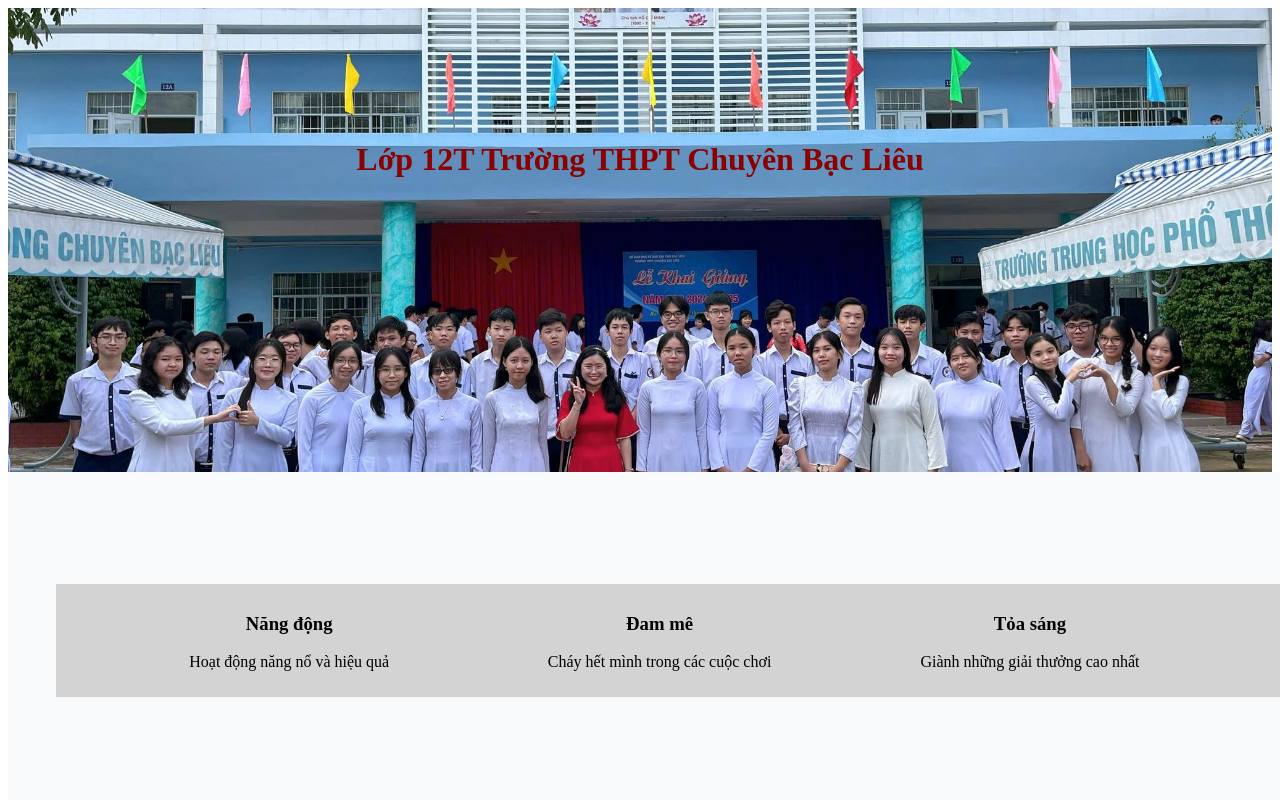
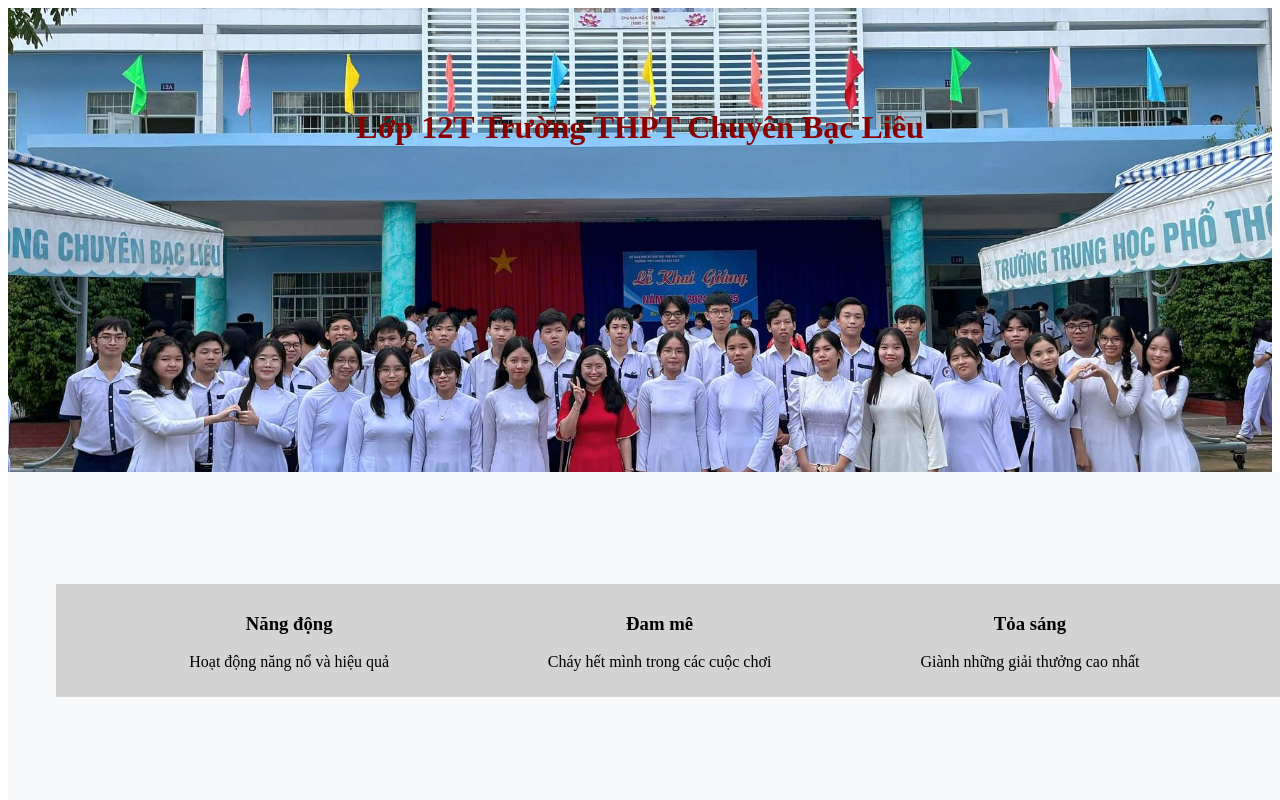
Before and after one commit to pao1608/12T-THPTChuyenBL, a plain HTML site: page index.html in a window 1280 px wide. Shown: the top 800 px of the page. Drawn offline with Linux system fonts and the light colour scheme.

Commit message:
Update styles.css

```diff
--- a/styles.css
+++ b/styles.css
@@ -1,4 +1,4 @@
-.banner{background: url("anhlop.jpg") no-repeat center center; background-size: cover; padding-top: 7rem; padding-bottom: 17rem; text-align: center; color: darkred;}
+.banner{background: url("anhlop.jpg") no-repeat center center; background-size: cover; padding-top: 5rem; padding-bottom: 19rem; text-align: center; color: darkred;}
 .slogan{background-color: rgb(248,249,250); text-align: center; width: 100%; padding-right: 0.5rem; padding-left: 3rem; padding-top: 7rem; padding-bottom: 7rem;}
 .row{display: flex; flex-wrap: wrap; margin-top: -1; max-width: 100%; padding-right: 3rem; padding-left: 3rem; background-color: lightgrey;}
 .block_3{flex: 0 0 auto; width: 30%; margin: 10px;}
```
